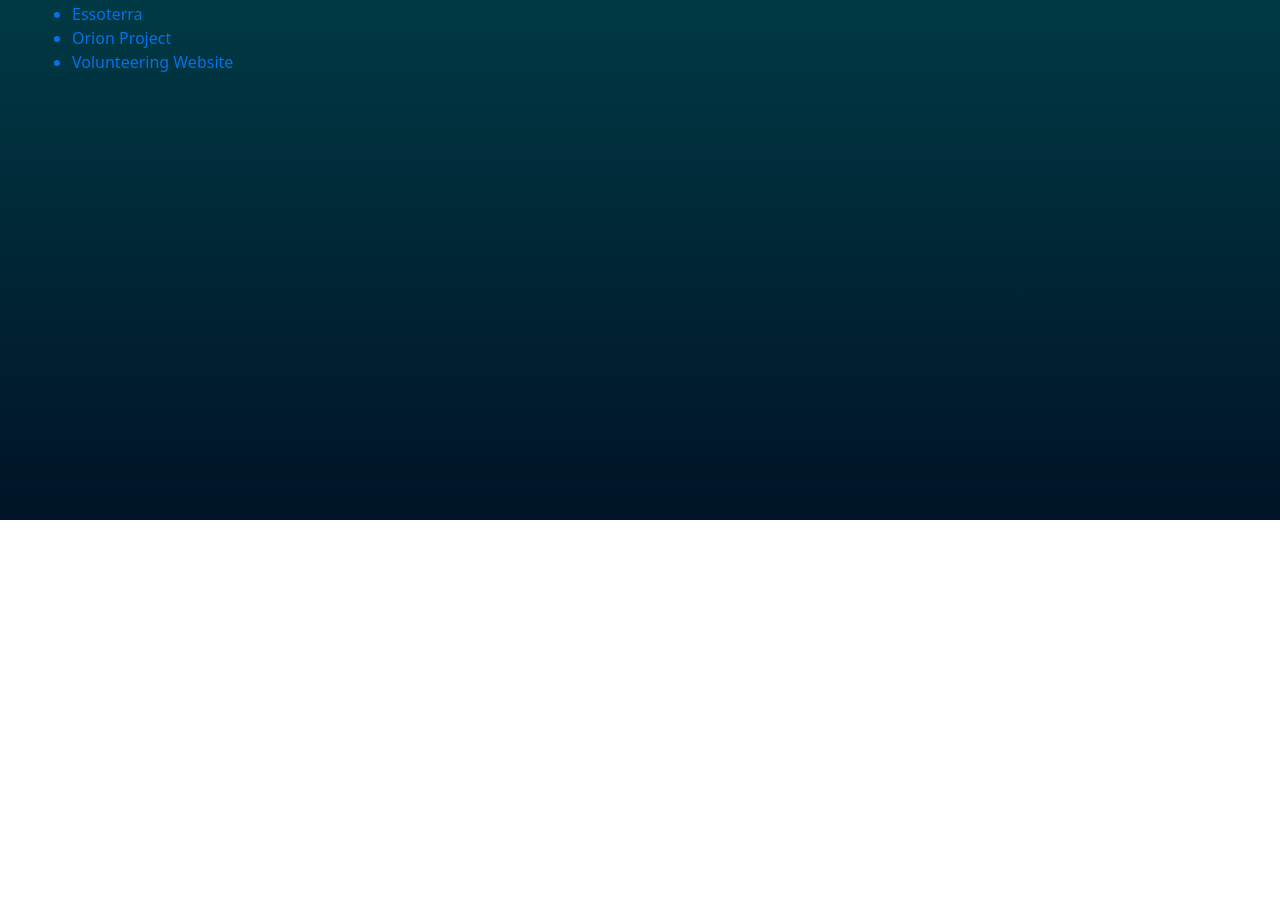
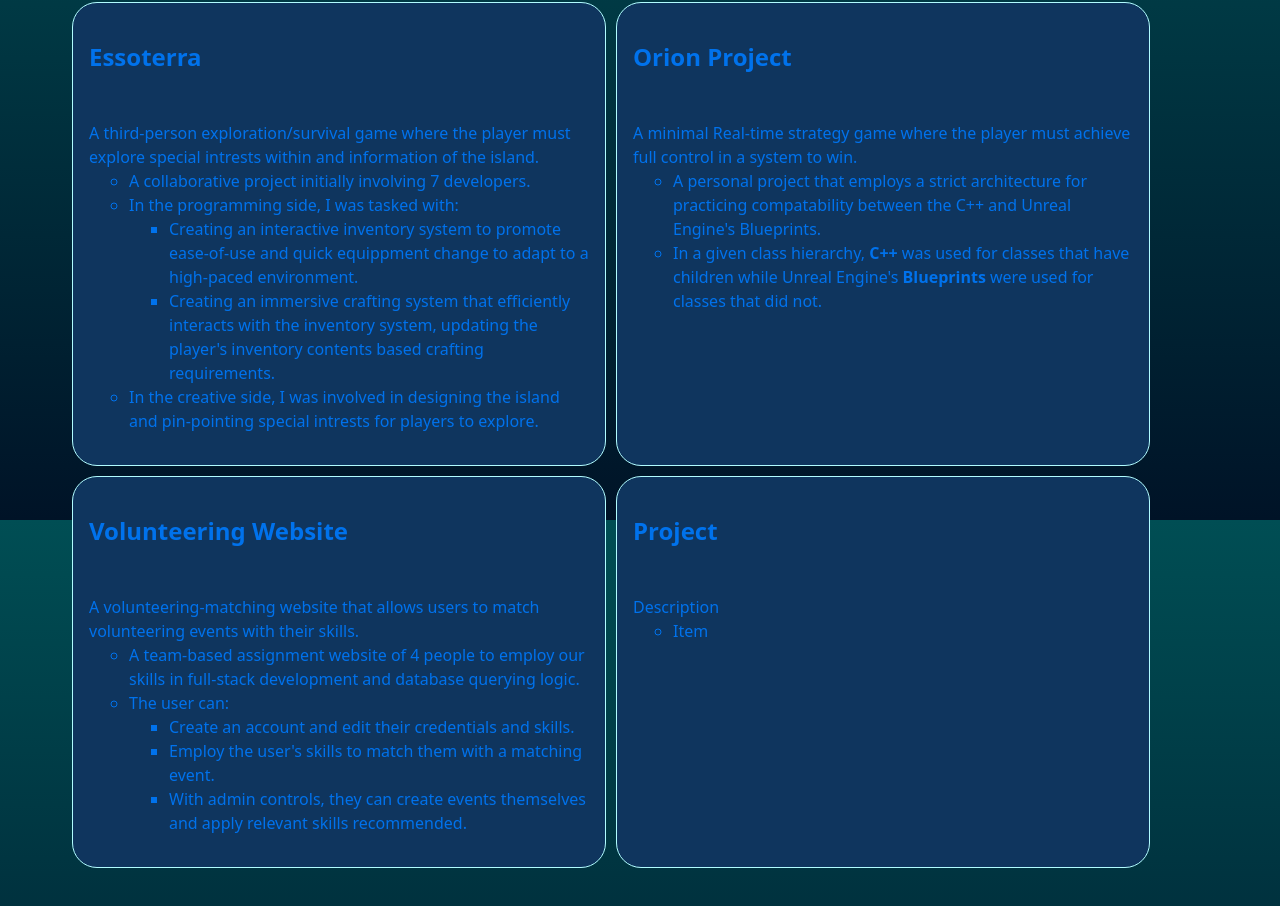
Before and after one commit to LtUdon/AG_Web, a React (Vite) app: page /projects in a window 1280 px wide. Shown: the part 280-1186 px from the top of the page. Before the commit the page ends 800 px from the top, so only its background shows below. Built offline with nearby package versions, Linux system fonts and the light colour scheme.

Commit message:
Projects: Project descriptions added

```diff
--- a/src/About.css
+++ b/src/About.css
@@ -20,6 +20,7 @@
   border-width: 10px;
   background-color: #0f355e;
   border-radius: 25px;
+  border: 1px solid #b1fcff;
   display: flex;
   justify-content: center;
   align-items: center;
--- a/src/Projects.css
+++ b/src/Projects.css
@@ -14,3 +14,20 @@
 .projects-container {
   text-align: left;
 }
+
+.project-list{
+  display: flex;
+  flex-wrap: wrap;
+  gap: 10px;
+}
+
+.project-token{
+  display: flex;
+  flex-direction: column;
+  gap: 10px;
+  background-color: #0f355e;
+  border: 1px solid #b1fcff;
+  border-radius: 25px;
+  padding: 16px;
+  width: 500px;
+}
--- a/src/Projects.jsx
+++ b/src/Projects.jsx
@@ -31,13 +31,54 @@ return (
 			<h1>Projects</h1>
 			<ul className='project-list'>
 				<li className='project-token'>
-					Essoterra
+					<h2>Essoterra</h2>
+					<p>
+						A third-person exploration/survival game where the player must explore special intrests within and information of the island.
+						<ul>
+							<li>A collaborative project initially involving 7 developers.</li>
+							<li>In the programming side, I was tasked with:</li>
+							<ul>
+								<li>Creating an interactive inventory system to promote ease-of-use and quick equippment change to adapt to a high-paced environment.</li>
+								<li>Creating an immersive crafting system that efficiently interacts with the inventory system, updating the player's inventory contents based crafting requirements.</li>
+							</ul>
+							<li>In the creative side, I was involved in designing the island and pin-pointing special intrests for players to explore.</li>
+						</ul>
+					</p>
 				</li>
 				<li className='project-token'>
-					Orion Project
+					<h2>Orion Project</h2>
+					<p>
+						A minimal Real-time strategy game where the player must achieve full control in a system to win. <br/>
+						<ul>
+							<li>A personal project that employs a strict architecture for practicing compatability between the C++ and Unreal Engine's Blueprints.</li>
+						<li>In a given class hierarchy, <b>C++</b> was used for classes that have children while Unreal Engine's <b>Blueprints</b> were used for classes that did not.</li>
+						</ul>
+
+					</p>
 				</li>
 				<li className='project-token'>
-					Volunteering Website
+					<h2>Volunteering Website</h2>
+					<p>
+						A volunteering-matching website that allows users to match volunteering events with their skills.
+						<ul>
+							<li>A team-based assignment website of 4 people to employ our skills in full-stack development and database querying logic.</li>
+							<li>The user can:</li>
+							<ul>
+								<li>Create an account and edit their credentials and skills.</li>
+								<li>Employ the user's skills to match them with a matching event.</li>
+								<li>With admin controls, they can create events themselves and apply relevant skills recommended.</li>
+							</ul>
+						</ul>
+					</p>
+				</li>
+				<li className='project-token'>
+					<h2>Project</h2>
+					<p>
+						Description
+						<ul>
+							<li>Item</li>
+						</ul>
+					</p>
 				</li>
 			</ul>
 		</div>
```
